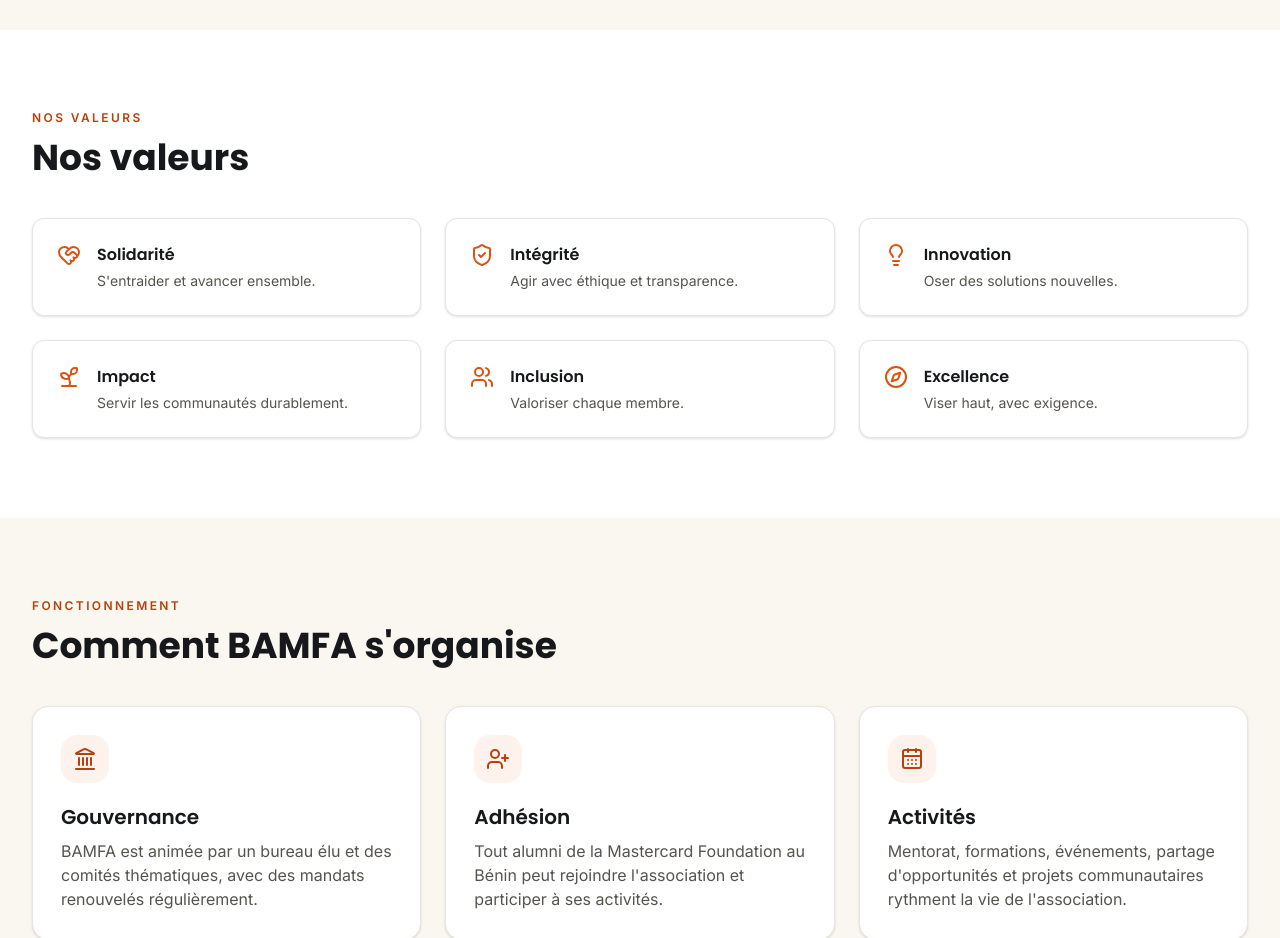
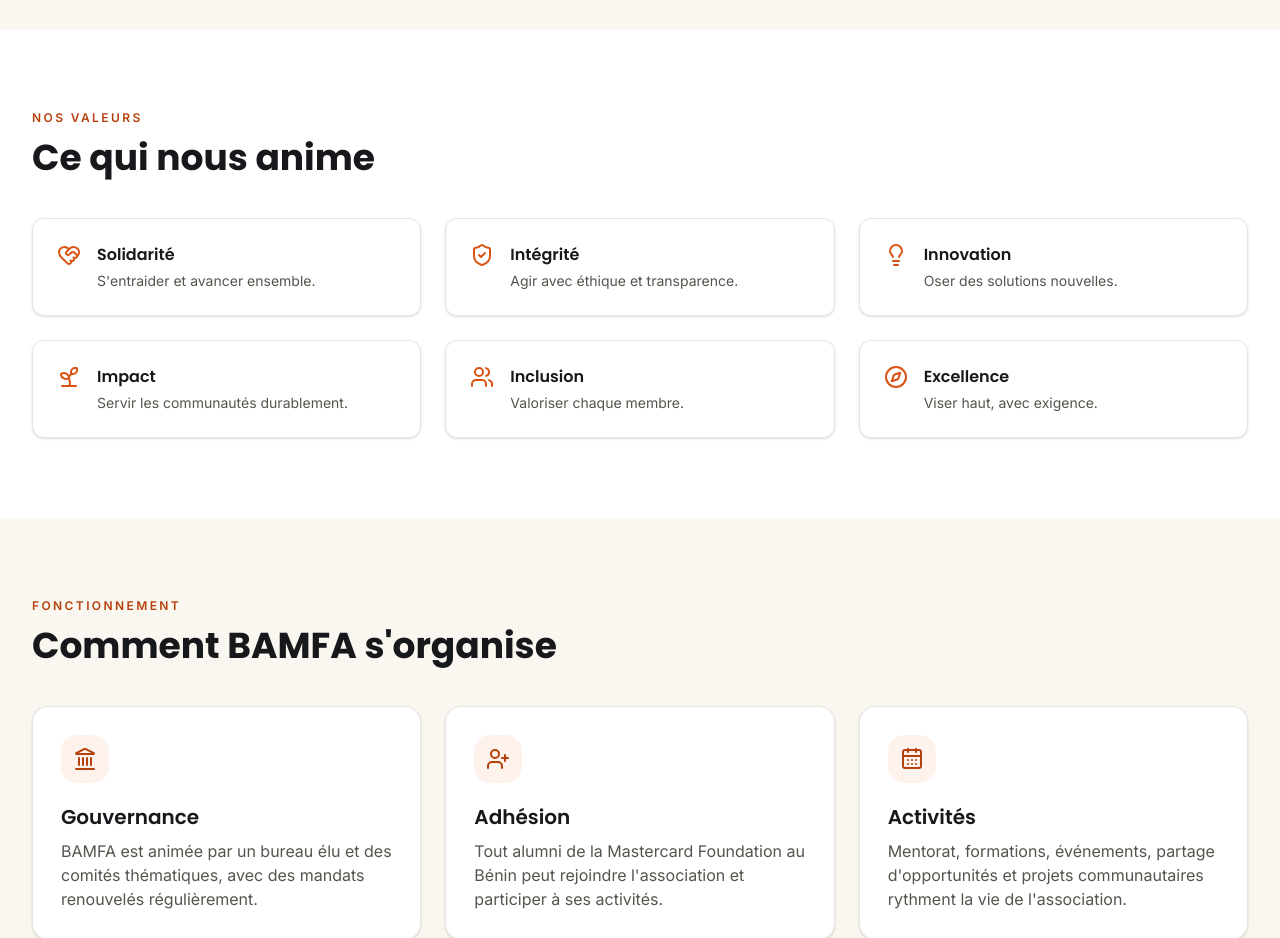
Before and after one commit to bamfatech/plateforme-bamfa-frontend, a Next.js app: page /a-propos in a window 1280 px wide. Shown: the part 2840-3778 px from the top of the page. Built offline with nearby package versions, Linux system fonts and the light colour scheme.

Commit message:
fix(frontend): isolation du contenu (titres A propos) + contraste AA (voiles hero/contact) + token erreur champ

```diff
--- a/app/(public)/a-propos/page.tsx
+++ b/app/(public)/a-propos/page.tsx
@@ -91,9 +91,9 @@
       <div id="valeurs" className="scroll-mt-24">
         <Section>
           <Container>
-            <Eyebrow>Nos valeurs</Eyebrow>
+            <Eyebrow>{values.valuesHeading.eyebrow}</Eyebrow>
             <h2 className="mt-3 font-heading text-3xl font-bold text-ink sm:text-4xl">
-              {values.valuesTitle}
+              {values.valuesHeading.title}
             </h2>
             <div className="mt-10 grid grid-cols-1 gap-6 md:grid-cols-2 lg:grid-cols-3">
               {values.items.map((value) => (
@@ -112,9 +112,9 @@
       <div id="fonctionnement" className="scroll-mt-24">
         <Section className="bg-cream">
           <Container>
-            <Eyebrow>Fonctionnement</Eyebrow>
+            <Eyebrow>{howItWorks.heading.eyebrow}</Eyebrow>
             <h2 className="mt-3 font-heading text-3xl font-bold text-ink sm:text-4xl">
-              Comment BAMFA s'organise
+              {howItWorks.heading.title}
             </h2>
             <div className="mt-10 grid grid-cols-1 gap-6 md:grid-cols-3">
               {howItWorks.sections.map((section) => {
@@ -142,9 +142,9 @@
       <div id="equipe" className="scroll-mt-24">
         <Section>
           <Container>
-            <Eyebrow>Notre équipe</Eyebrow>
+            <Eyebrow>{org.heading.eyebrow}</Eyebrow>
             <h2 className="mt-3 font-heading text-3xl font-bold text-ink sm:text-4xl">
-              Organigramme
+              {org.heading.title}
             </h2>
             <p className="mt-3 text-sm font-semibold uppercase tracking-[0.2em] text-primary-700">
               {org.mandate}
--- a/app/(public)/contact/page.tsx
+++ b/app/(public)/contact/page.tsx
@@ -30,6 +30,8 @@
                 aria-hidden="true"
                 className="pointer-events-none absolute -right-16 -top-16 h-56 w-56 rounded-full bg-white/10 blur-3xl"
               />
+              {/* Voile sombre pour garantir le contraste AA du texte blanc */}
+              <div aria-hidden="true" className="pointer-events-none absolute inset-0 bg-ink/20" />
               <h2 className="relative font-heading text-2xl font-bold">{contact.panel.title}</h2>
               <p className="relative mt-3 text-white/90">{contact.panel.text}</p>
               <ul className="relative mt-8 space-y-5">
@@ -41,7 +43,7 @@
                         <Icon className="h-5 w-5" aria-hidden="true" />
                       </span>
                       <div>
-                        <div className="text-xs uppercase tracking-wide text-white/70">
+                        <div className="text-xs uppercase tracking-wide text-white/85">
                           {item.label}
                         </div>
                         {item.href ? (
--- a/components/sections/Hero.tsx
+++ b/components/sections/Hero.tsx
@@ -34,6 +34,11 @@
       <div
         aria-hidden="true"
         className="pointer-events-none absolute -bottom-40 -left-24 h-96 w-96 rounded-full bg-black/10 blur-3xl"
+      />
+      {/* Voile sombre côté texte pour garantir le contraste AA */}
+      <div
+        aria-hidden="true"
+        className="pointer-events-none absolute inset-0 bg-gradient-to-r from-ink/45 via-ink/15 to-transparent"
       />
       <Container className="relative grid grid-cols-1 items-center gap-12 py-20 sm:py-24 lg:grid-cols-2 lg:py-28">
         <div>
--- a/components/ui/Field.tsx
+++ b/components/ui/Field.tsx
@@ -26,7 +26,7 @@
         {...props}
       />
       {error && (
-        <p id={errorId} className="text-sm text-danger">
+        <p id={errorId} className="text-sm text-danger-text">
           {error}
         </p>
       )}
--- a/content/how-it-works.ts
+++ b/content/how-it-works.ts
@@ -3,7 +3,7 @@
 import type { LucideIcon } from "lucide-react";
 
 export const howItWorks = {
-  header: { title: "Fonctionnement", intro: "Comment BAMFA s'organise et agit." },
+  heading: { eyebrow: "Fonctionnement", title: "Comment BAMFA s'organise" },
   sections: [
     {
       icon: Landmark as LucideIcon,
@@ -21,9 +21,4 @@
       text: "Mentorat, formations, événements, partage d'opportunités et projets communautaires rythment la vie de l'association.",
     },
   ],
-  cta: {
-    title: "Vous êtes alumni Mastercard Foundation ?",
-    description: "Rejoignez la communauté et contribuez à son impact.",
-    cta: { label: "Nous contacter", href: "/contact" },
-  },
 };
--- a/content/org.ts
+++ b/content/org.ts
@@ -1,9 +1,6 @@
 // Contenu de substitution — à remplacer par le contenu officiel BAMFA (noms fictifs + photos + liens).
 export const org = {
-  header: {
-    title: "Organigramme",
-    intro: "L'équipe qui anime BAMFA pour le mandat en cours.",
-  },
+  heading: { eyebrow: "Notre équipe", title: "Organigramme" },
   mandate: "Mandat 2024-2026",
   members: [
     {
--- a/content/values.ts
+++ b/content/values.ts
@@ -3,11 +3,7 @@
 import type { LucideIcon } from "lucide-react";
 
 export const values = {
-  header: {
-    title: "Vision, mission & valeurs",
-    intro: "Ce qui guide l'action de BAMFA au quotidien.",
-  },
-  valuesTitle: "Nos valeurs",
+  valuesHeading: { eyebrow: "Nos valeurs", title: "Ce qui nous anime" },
   vision: {
     eyebrow: "Notre vision",
     title: "Un réseau moteur de transformation",
```
